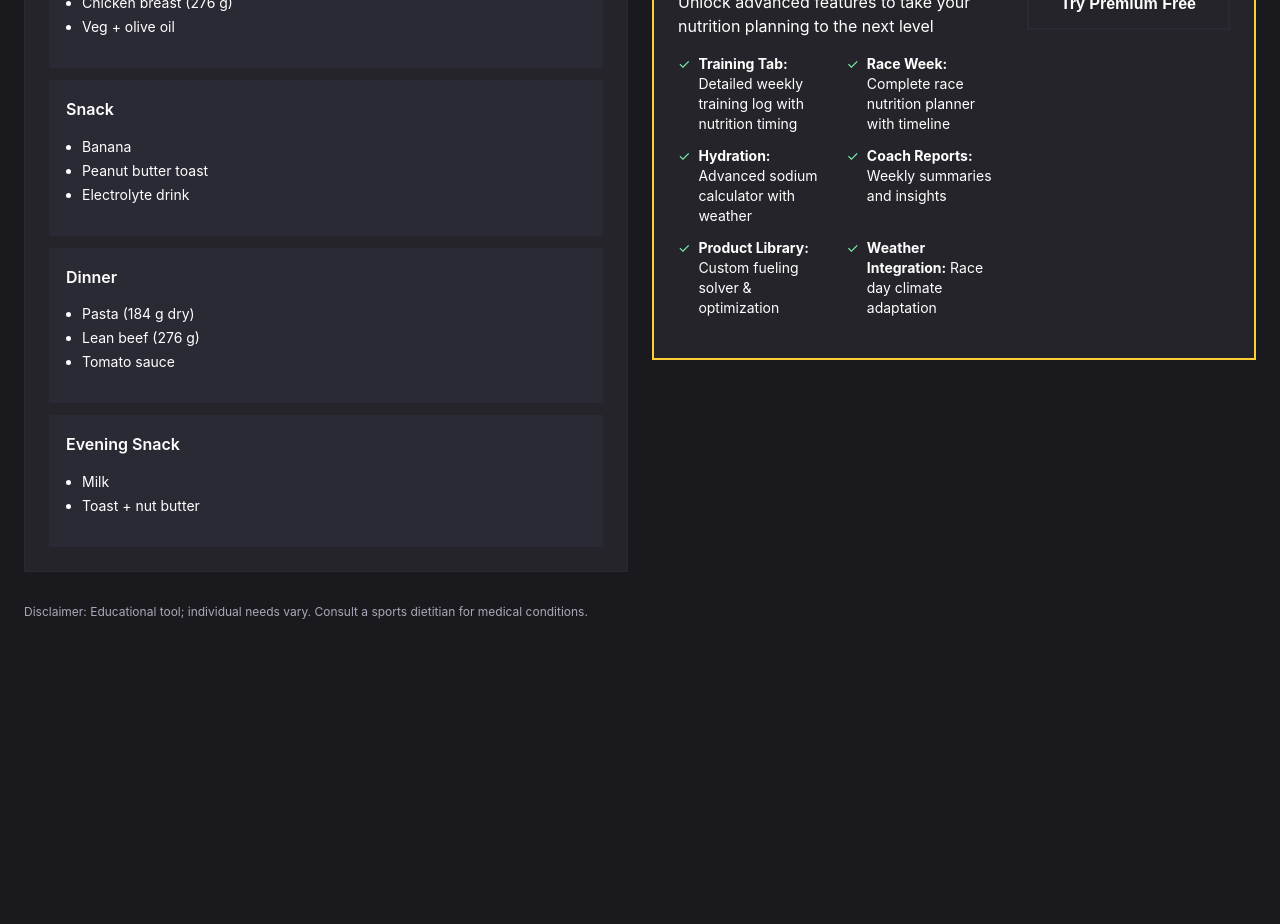
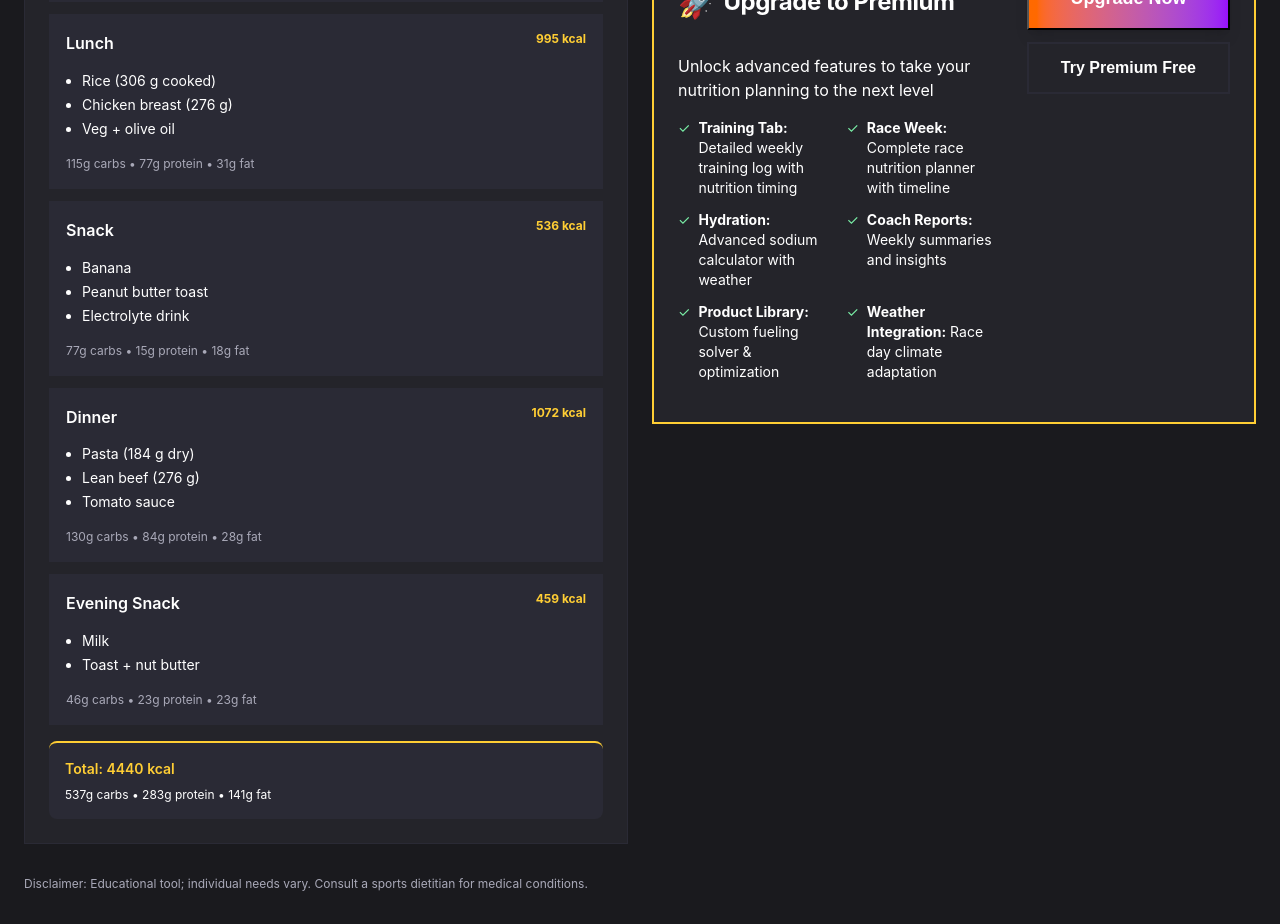
Before and after one commit to kaynejohns/nutrition-planner, a React (Vite) app: page / in a window 1280 px wide. Shown: the part 2540-3464 px from the top of the page. Before the commit the page ends 3192 px from the top, so only its background shows below. Built offline with nearby package versions, Linux system fonts and the light colour scheme.

Commit message:
Add calorie and macro breakdowns to scalable menu, update target calories label

```diff
--- a/src/App.jsx
+++ b/src/App.jsx
@@ -1818,7 +1818,7 @@ export default function App(){
                       <KV label="Goal adjustment" value={`${goalAdj>0?"+":""}${goalAdj} kcal`} />
                       <KV label="Double sessions" value={`${doubleSessionAdj>0?"+":""}${doubleSessionAdj} kcal`} />
                       <hr className="my-2" />
-                      <KV big label="Target calories (today)" value={`${targetCalories} kcal`} />
+                      <KV big label="Target calories (today) - Averaged daily for exercise program" value={`${targetCalories} kcal`} />
                     </div>
                   </Card>
                 </motion.div>
@@ -1873,23 +1873,43 @@ export default function App(){
                       const scaleFactor = targetCalories / baseCalories;
                       const scale = (val) => Math.round(val * scaleFactor);
 
+                      // Approximate macros for each meal (scaled)
+                      const meals = [
+                        {title:"Breakfast (Pre-Run)",items:[`Oats (${scale(80)} g) + milk`,`Banana + honey`,`Whey protein (${scale(25)} g)`],cals:scale(500),carbs:scale(65),protein:scale(30),fat:scale(12)},
+                        {title:"Post-Run Snack",items:[`Greek yogurt (${scale(200)} g)`,`Berries`,`Granola (${scale(40)} g)`],cals:scale(400),carbs:scale(45),protein:scale(25),fat:scale(15)},
+                        {title:"Lunch",items:[`Rice (${scale(200)} g cooked)`,`Chicken breast (${scale(180)} g)`,`Veg + olive oil`],cals:scale(650),carbs:scale(75),protein:scale(50),fat:scale(20)},
+                        {title:"Snack",items:[`Banana`,`Peanut butter toast`,`Electrolyte drink`],cals:scale(350),carbs:scale(50),protein:scale(10),fat:scale(12)},
+                        {title:"Dinner",items:[`Pasta (${scale(120)} g dry)`,`Lean beef (${scale(180)} g)`,`Tomato sauce`],cals:scale(700),carbs:scale(85),protein:scale(55),fat:scale(18)},
+                        {title:"Evening Snack",items:[`Milk`,`Toast + nut butter`],cals:scale(300),carbs:scale(30),protein:scale(15),fat:scale(15)},
+                      ];
+
+                      const totalMealCals = meals.reduce((sum, m) => sum + m.cals, 0);
+                      const totalMealCarbs = meals.reduce((sum, m) => sum + m.carbs, 0);
+                      const totalMealProtein = meals.reduce((sum, m) => sum + m.protein, 0);
+                      const totalMealFat = meals.reduce((sum, m) => sum + m.fat, 0);
+
                       return (
                         <div className="space-y-3">
-                          {[
-                            {title:"Breakfast (Pre-Run)",items:[`Oats (${scale(80)} g) + milk`,`Banana + honey`,`Whey protein (${scale(25)} g)`]},
-                            {title:"Post-Run Snack",items:[`Greek yogurt (${scale(200)} g)`,`Berries`,`Granola (${scale(40)} g)`]},
-                            {title:"Lunch",items:[`Rice (${scale(200)} g cooked)`,`Chicken breast (${scale(180)} g)`,`Veg + olive oil`]},
-                            {title:"Snack",items:[`Banana`,`Peanut butter toast`,`Electrolyte drink`]},
-                            {title:"Dinner",items:[`Pasta (${scale(120)} g dry)`,`Lean beef (${scale(180)} g)`,`Tomato sauce`]},
-                            {title:"Evening Snack",items:[`Milk`,`Toast + nut butter`]},
-                          ].map((m,i)=> (
+                          {meals.map((m,i)=> (
                             <div key={i} className="border border-[#2A2A35] rounded-card p-3 sm:p-4 bg-[#2A2A35]">
-                              <div className="font-semibold mb-2 text-[#FFFFFF]">{m.title}</div>
-                              <ul className="list-disc pl-4 text-sm text-[#FFFFFF] space-y-1">
+                              <div className="flex justify-between items-start mb-2">
+                                <div className="font-semibold text-[#FFFFFF]">{m.title}</div>
+                                <div className="text-xs text-[#FFCE34] font-bold">{m.cals} kcal</div>
+                              </div>
+                              <ul className="list-disc pl-4 text-sm text-[#FFFFFF] space-y-1 mb-2">
                                 {m.items.map((it,j)=>(<li key={j}>{it}</li>))}
                               </ul>
+                              <div className="text-xs text-[#A9A9B8] border-t border-[#2A2A35] pt-2">
+                                {m.carbs}g carbs • {m.protein}g protein • {m.fat}g fat
+                              </div>
                             </div>
                           ))}
+                          <div className="mt-4 pt-4 border-t-2 border-[#FFCE34] bg-[#2A2A35] rounded-lg p-4">
+                            <div className="text-sm font-semibold text-[#FFCE34] mb-2">Total: {totalMealCals} kcal</div>
+                            <div className="text-xs text-[#FFFFFF]">
+                              {totalMealCarbs}g carbs • {totalMealProtein}g protein • {totalMealFat}g fat
+                            </div>
+                          </div>
                         </div>
                       );
                     })()}
```
